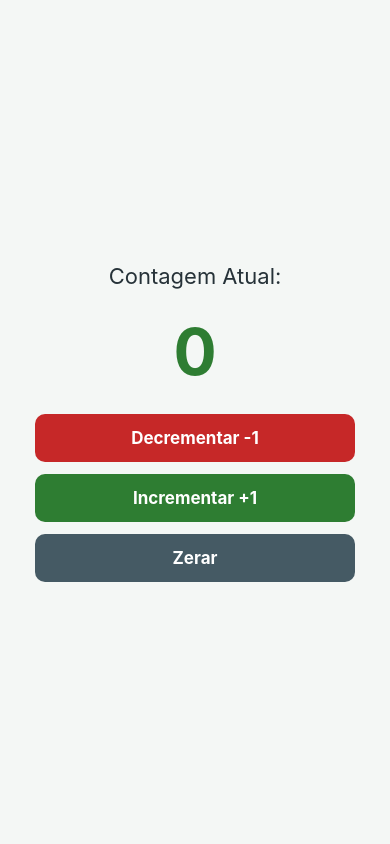
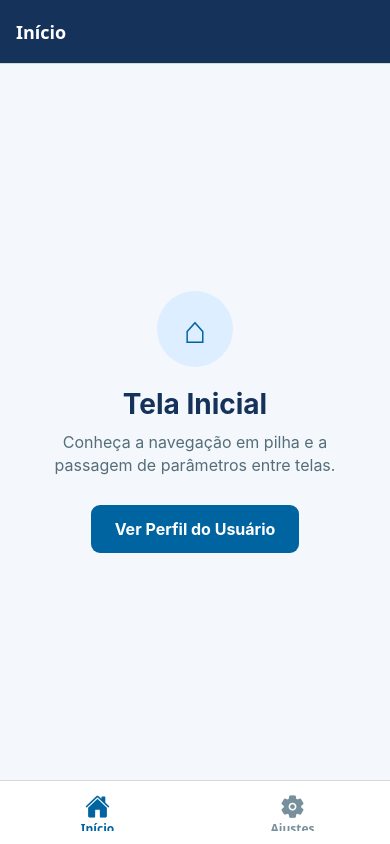
Before and after one commit to LucaxOP/inf-204-pratica-01, a React Native app: screen / in a window 390 px wide. Built offline with nearby package versions, Linux system fonts and the light colour scheme.

Commit message:
feat: implementa roteamento multiplo da pratica 06

```diff
--- a/App.js
+++ b/App.js
@@ -1,94 +1,12 @@
-import React, { useState } from "react";
-import { StyleSheet, Text, TouchableOpacity, View } from "react-native";
+import React from "react";
+import { NavigationContainer } from "@react-navigation/native";
+
+import AppStack from "./src/routes/AppStack";
 
 export default function App() {
-  const [contagem, setContagem] = useState(0);
-
-  const decrementar = () => {
-    setContagem((valorAtual) => Math.max(0, valorAtual - 1));
-  };
-
   return (
-    <View style={styles.container}>
-      <Text style={styles.titulo}>Contagem Atual:</Text>
-      <Text style={styles.numero}>{contagem}</Text>
-
-      <View style={styles.botoes}>
-        <TouchableOpacity
-          accessibilityRole="button"
-          accessibilityLabel="Decrementar a contagem em um"
-          activeOpacity={0.75}
-          onPress={decrementar}
-          style={[styles.botao, styles.botaoDecrementar]}
-        >
-          <Text style={styles.textoBotao}>Decrementar -1</Text>
-        </TouchableOpacity>
-
-        <TouchableOpacity
-          accessibilityRole="button"
-          accessibilityLabel="Incrementar a contagem em um"
-          activeOpacity={0.75}
-          onPress={() => setContagem((valorAtual) => valorAtual + 1)}
-          style={[styles.botao, styles.botaoIncrementar]}
-        >
-          <Text style={styles.textoBotao}>Incrementar +1</Text>
-        </TouchableOpacity>
-
-        <TouchableOpacity
-          accessibilityRole="button"
-          accessibilityLabel="Zerar a contagem"
-          activeOpacity={0.75}
-          onPress={() => setContagem(0)}
-          style={[styles.botao, styles.botaoZerar]}
-        >
-          <Text style={styles.textoBotao}>Zerar</Text>
-        </TouchableOpacity>
-      </View>
-    </View>
+    <NavigationContainer>
+      <AppStack />
+    </NavigationContainer>
   );
 }
-
-const styles = StyleSheet.create({
-  container: {
-    flex: 1,
-    justifyContent: "center",
-    alignItems: "center",
-    padding: 24,
-    backgroundColor: "#f4f7f5"
-  },
-  titulo: {
-    fontSize: 22,
-    color: "#263238"
-  },
-  numero: {
-    marginVertical: 24,
-    fontSize: 64,
-    fontWeight: "bold",
-    color: "#2e7d32"
-  },
-  botoes: {
-    width: "100%",
-    maxWidth: 320,
-    gap: 12
-  },
-  botao: {
-    alignItems: "center",
-    paddingVertical: 14,
-    paddingHorizontal: 20,
-    borderRadius: 10
-  },
-  botaoDecrementar: {
-    backgroundColor: "#c62828"
-  },
-  botaoIncrementar: {
-    backgroundColor: "#2e7d32"
-  },
-  botaoZerar: {
-    backgroundColor: "#455a64"
-  },
-  textoBotao: {
-    fontSize: 17,
-    fontWeight: "bold",
-    color: "#ffffff"
-  }
-});
--- /dev/null
+++ b/src/routes/AppStack.js
@@ -0,0 +1,29 @@
+import React from "react";
+import { createNativeStackNavigator } from "@react-navigation/native-stack";
+
+import DetalhesUsuario from "../screens/DetalhesUsuario";
+import AppTabs from "./AppTabs";
+
+const Stack = createNativeStackNavigator();
+
+export default function AppStack() {
+  return (
+    <Stack.Navigator>
+      <Stack.Screen
+        component={AppTabs}
+        name="Principal"
+        options={{ headerShown: false }}
+      />
+      <Stack.Screen
+        component={DetalhesUsuario}
+        name="Detalhes"
+        options={{
+          headerBackTitle: "Início",
+          headerStyle: { backgroundColor: "#14325A" },
+          headerTintColor: "#FFFFFF",
+          title: "Perfil do Usuário",
+        }}
+      />
+    </Stack.Navigator>
+  );
+}
--- /dev/null
+++ b/src/routes/AppTabs.js
@@ -0,0 +1,32 @@
+import React from "react";
+import { Ionicons } from "@expo/vector-icons";
+import { createBottomTabNavigator } from "@react-navigation/bottom-tabs";
+
+import Configuracoes from "../screens/Configuracoes";
+import Home from "../screens/Home";
+
+const Tab = createBottomTabNavigator();
+
+export default function AppTabs() {
+  return (
+    <Tab.Navigator
+      screenOptions={({ route }) => ({
+        headerStyle: { backgroundColor: "#14325A" },
+        headerTintColor: "#FFFFFF",
+        headerTitleStyle: { fontWeight: "bold" },
+        tabBarActiveTintColor: "#0064A0",
+        tabBarInactiveTintColor: "#78909C",
+        tabBarLabelStyle: { fontSize: 12, fontWeight: "600" },
+        tabBarStyle: { height: 64, paddingBottom: 8, paddingTop: 6 },
+        tabBarIcon: ({ color, size }) => {
+          const nomeIcone = route.name === "Início" ? "home" : "settings";
+
+          return <Ionicons color={color} name={nomeIcone} size={size} />;
+        },
+      })}
+    >
+      <Tab.Screen name="Início" component={Home} />
+      <Tab.Screen name="Ajustes" component={Configuracoes} />
+    </Tab.Navigator>
+  );
+}
--- /dev/null
+++ b/src/screens/Configuracoes.js
@@ -0,0 +1,56 @@
+import React from "react";
+import { StyleSheet, Text, View } from "react-native";
+
+export default function Configuracoes() {
+  return (
+    <View style={styles.container}>
+      <View style={styles.cartao}>
+        <Text style={styles.icone}>⚙</Text>
+        <Text style={styles.titulo}>Configurações</Text>
+        <Text style={styles.texto}>
+          Esta tela está disponível pela navegação em abas inferiores.
+        </Text>
+      </View>
+    </View>
+  );
+}
+
+const styles = StyleSheet.create({
+  container: {
+    flex: 1,
+    alignItems: "center",
+    justifyContent: "center",
+    padding: 28,
+    backgroundColor: "#F4F7FB",
+  },
+  cartao: {
+    width: "100%",
+    maxWidth: 380,
+    alignItems: "center",
+    padding: 28,
+    borderRadius: 16,
+    backgroundColor: "#FFFFFF",
+    elevation: 3,
+    shadowColor: "#000000",
+    shadowOffset: { width: 0, height: 2 },
+    shadowOpacity: 0.1,
+    shadowRadius: 6,
+  },
+  icone: {
+    marginBottom: 14,
+    color: "#0064A0",
+    fontSize: 42,
+  },
+  titulo: {
+    color: "#14325A",
+    fontSize: 27,
+    fontWeight: "bold",
+  },
+  texto: {
+    marginTop: 10,
+    color: "#607D8B",
+    fontSize: 16,
+    lineHeight: 23,
+    textAlign: "center",
+  },
+});
--- /dev/null
+++ b/src/screens/DetalhesUsuario.js
@@ -0,0 +1,84 @@
+import React from "react";
+import { StyleSheet, Text, TouchableOpacity, View } from "react-native";
+
+const { formatarSaudacao } = require("../utils/usuario");
+
+export default function DetalhesUsuario({ navigation, route }) {
+  const nomeUsuario = route.params?.nomeUsuario;
+
+  return (
+    <View style={styles.container}>
+      <View style={styles.avatar}>
+        <Text style={styles.avatarTexto}>INF</Text>
+      </View>
+      <Text style={styles.titulo}>Detalhes do Perfil</Text>
+      <Text style={styles.texto}>{formatarSaudacao(nomeUsuario)}</Text>
+      <Text style={styles.informacao}>
+        O nome exibido acima foi recebido como parâmetro da tela inicial.
+      </Text>
+      <TouchableOpacity
+        accessibilityLabel="Voltar para a tela anterior"
+        accessibilityRole="button"
+        activeOpacity={0.75}
+        onPress={() => navigation.goBack()}
+        style={styles.botaoVoltar}
+      >
+        <Text style={styles.textoBotao}>Voltar</Text>
+      </TouchableOpacity>
+    </View>
+  );
+}
+
+const styles = StyleSheet.create({
+  container: {
+    flex: 1,
+    alignItems: "center",
+    justifyContent: "center",
+    padding: 28,
+    backgroundColor: "#F4F7FB",
+  },
+  avatar: {
+    width: 92,
+    height: 92,
+    alignItems: "center",
+    justifyContent: "center",
+    marginBottom: 20,
+    borderRadius: 46,
+    backgroundColor: "#14325A",
+  },
+  avatarTexto: {
+    color: "#FFFFFF",
+    fontSize: 26,
+    fontWeight: "bold",
+  },
+  titulo: {
+    color: "#14325A",
+    fontSize: 27,
+    fontWeight: "bold",
+  },
+  texto: {
+    marginTop: 10,
+    color: "#37474F",
+    fontSize: 19,
+  },
+  informacao: {
+    maxWidth: 350,
+    marginBottom: 28,
+    marginTop: 12,
+    color: "#607D8B",
+    fontSize: 15,
+    lineHeight: 22,
+    textAlign: "center",
+  },
+  botaoVoltar: {
+    paddingHorizontal: 30,
+    paddingVertical: 13,
+    borderRadius: 8,
+    backgroundColor: "#0064A0",
+  },
+  textoBotao: {
+    color: "#FFFFFF",
+    fontSize: 16,
+    fontWeight: "bold",
+  },
+});
--- /dev/null
+++ b/src/screens/Home.js
@@ -0,0 +1,75 @@
+import React from "react";
+import { StyleSheet, Text, TouchableOpacity, View } from "react-native";
+
+export default function Home({ navigation }) {
+  return (
+    <View style={styles.container}>
+      <View style={styles.iconeContainer}>
+        <Text style={styles.icone}>⌂</Text>
+      </View>
+      <Text style={styles.titulo}>Tela Inicial</Text>
+      <Text style={styles.descricao}>
+        Conheça a navegação em pilha e a passagem de parâmetros entre telas.
+      </Text>
+      <TouchableOpacity
+        accessibilityLabel="Ver perfil do usuário"
+        accessibilityRole="button"
+        activeOpacity={0.75}
+        onPress={() =>
+          navigation.navigate("Detalhes", { nomeUsuario: "Turma INF204" })
+        }
+        style={styles.botao}
+      >
+        <Text style={styles.textoBotao}>Ver Perfil do Usuário</Text>
+      </TouchableOpacity>
+    </View>
+  );
+}
+
+const styles = StyleSheet.create({
+  container: {
+    flex: 1,
+    alignItems: "center",
+    justifyContent: "center",
+    padding: 28,
+    backgroundColor: "#F4F7FB",
+  },
+  iconeContainer: {
+    width: 76,
+    height: 76,
+    alignItems: "center",
+    justifyContent: "center",
+    marginBottom: 20,
+    borderRadius: 38,
+    backgroundColor: "#DCEEFF",
+  },
+  icone: {
+    color: "#0064A0",
+    fontSize: 38,
+  },
+  titulo: {
+    color: "#14325A",
+    fontSize: 28,
+    fontWeight: "bold",
+  },
+  descricao: {
+    maxWidth: 360,
+    marginBottom: 28,
+    marginTop: 10,
+    color: "#546E7A",
+    fontSize: 16,
+    lineHeight: 23,
+    textAlign: "center",
+  },
+  botao: {
+    paddingHorizontal: 24,
+    paddingVertical: 14,
+    borderRadius: 9,
+    backgroundColor: "#0064A0",
+  },
+  textoBotao: {
+    color: "#FFFFFF",
+    fontSize: 16,
+    fontWeight: "bold",
+  },
+});
```
Also changed, not shown: 1 other file (tests, documents, lock files or other folders).
